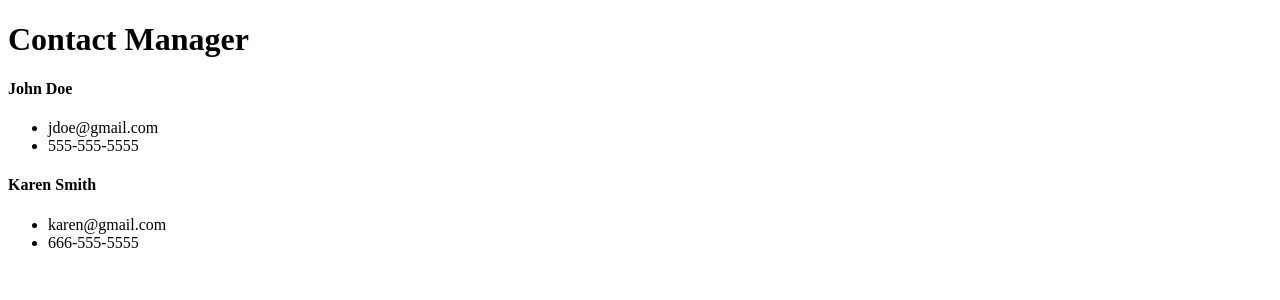
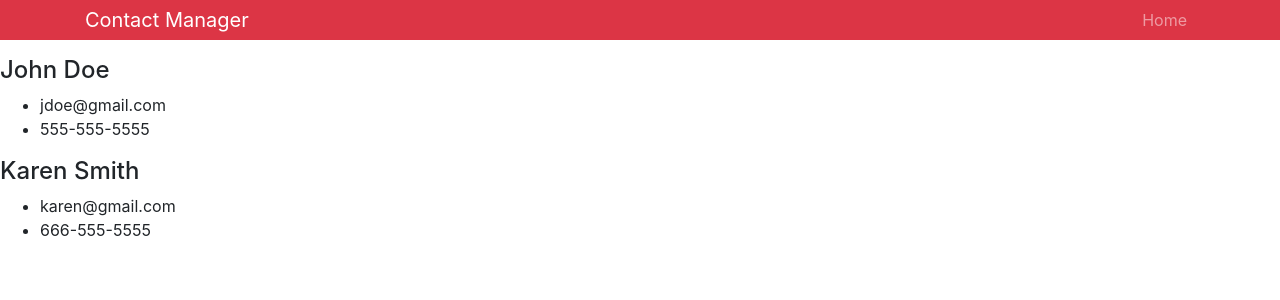
Before and after one commit to cwooz/reactContactManager, a React (Create React App) app: page / in a window 1280 px wide. Shown: the top 300 px of the page. Built offline with nearby package versions, Linux system fonts and the light colour scheme.

Commit message:
bootstrap

```diff
--- a/package.json
+++ b/package.json
@@ -3,6 +3,7 @@
   "version": "0.1.0",
   "private": true,
   "dependencies": {
+    "bootstrap": "^4.1.3",
     "react": "^16.4.2",
     "react-dom": "^16.4.2",
     "react-scripts": "1.1.4"
--- a/src/App.js
+++ b/src/App.js
@@ -1,6 +1,9 @@
 import React, { Component } from 'react';
 import Contact from './components/Contact';
 import Header from './components/Header';
+
+import 'bootstrap/dist/css/bootstrap.min.css';
+import './App.css';
 
 class App extends Component {
   render() {
--- a/src/components/Header.js
+++ b/src/components/Header.js
@@ -1,11 +1,34 @@
 import React from 'react';
+import PropTypes from 'prop-types';
 
 const Header = props => {
   const { branding } = props;
   return (
-    <div>
-      <h1>{branding}</h1>
-    </div>
+    <nav className="navbar navbar-expand-sm navbar-dark bg-danger mb-3 py-0">
+      <div className="container">
+        <a href="/" className="navbar-brand">
+          {branding}
+        </a>
+        <div>
+          <ul className="navbar-nav mr-auto">
+            <li className="nav-item">
+              <a href="/" className="nav-link">
+                Home
+              </a>
+            </li>
+          </ul>
+        </div>
+      </div>
+    </nav>
   );
 };
+
+Header.defaultProps = {
+  branding: 'My App'
+};
+
+Header.propTypes = {
+  branding: PropTypes.string.isRequired
+};
+
 export default Header;
```
Also changed, not shown: src/components/Contact.js (+7 -0 lines), 1 other file (tests, documents, lock files or other folders).
